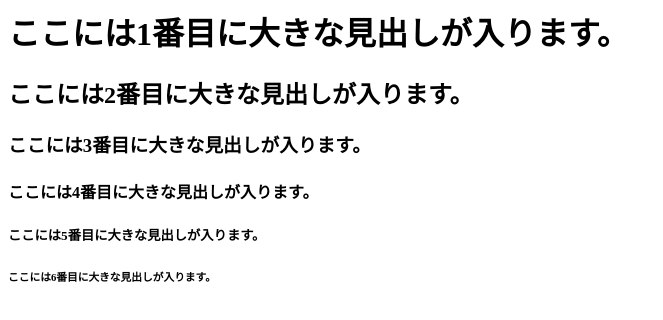
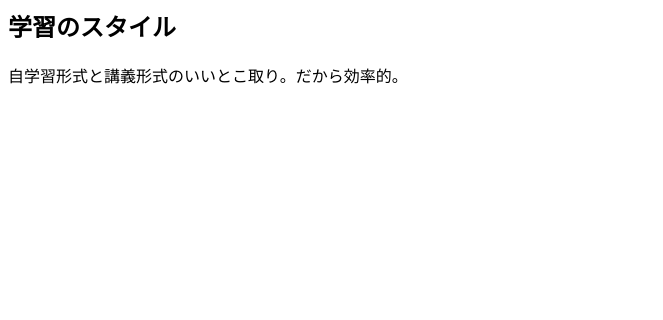
Before and after one commit to Atsuya022/practice, a plain HTML site: page index.html in a window 1280 px wide. Shown: the whole page, without its empty margins (0-663 px from the left). Drawn offline with Linux system fonts and the light colour scheme.

Commit message:
[Update] div,spanタグ

```diff
--- a/index.html
+++ b/index.html
@@ -1,6 +1,4 @@
-<h1>ここには1番目に大きな見出しが入ります。</h1>
-<h2>ここには2番目に大きな見出しが入ります。</h2>
-<h3>ここには3番目に大きな見出しが入ります。</h3>
-<h4>ここには4番目に大きな見出しが入ります。</h4>
-<h5>ここには5番目に大きな見出しが入ります。</h5>
-<h6>ここには6番目に大きな見出しが入ります。</h6>
+<div>
+  <h2><span>学習</span>のスタイル</h2>
+  <p>自学習形式と講義形式のいいとこ取り。だから効率的。</p>
+</div>
```
